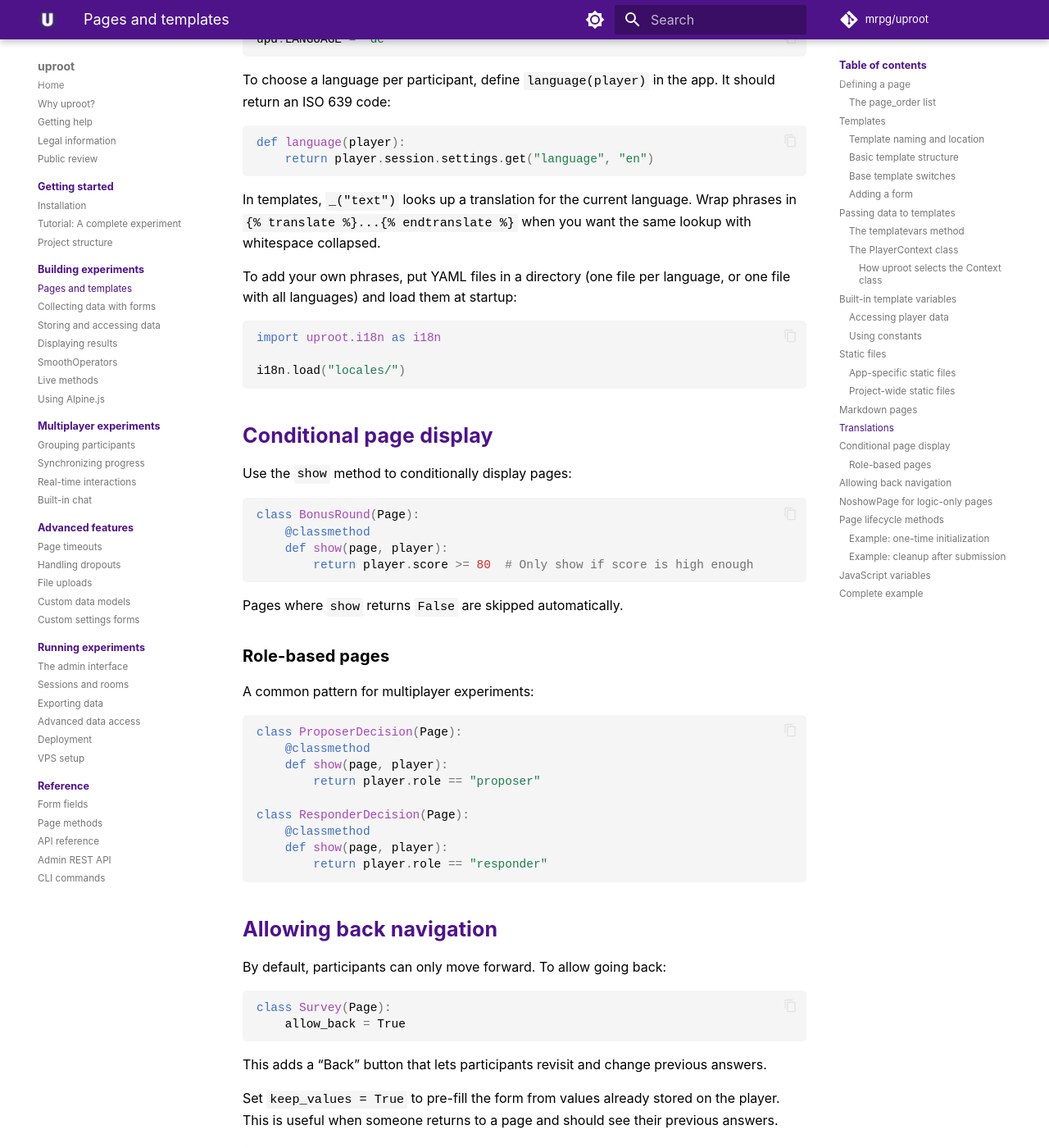
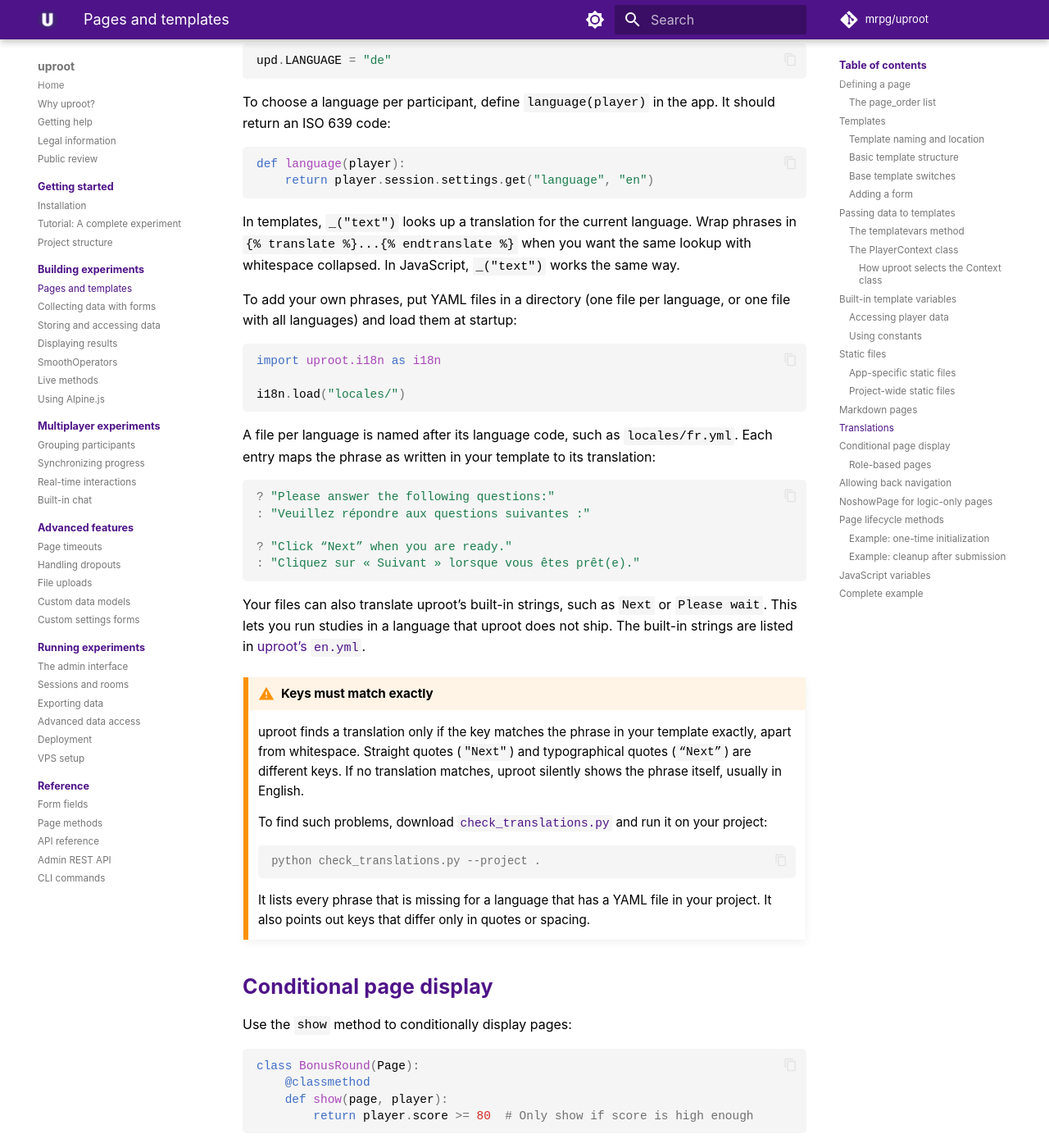
Before and after one commit to mrpg/uproot-docs, an MkDocs documentation site: the page built from docs/building/pages.md, in a window 1280 px wide and 1400 px high, scrolled down 8541 px. Shown: the whole window at 82% size. Built offline with MkDocs 1.6.1 and Material for MkDocs 9.7.7, drawn with Linux system fonts in a browser that asks for light colours; some web fonts are replaced; comment, search, counter and statistics services are not loaded; some of the changed text lies outside the part shown.

Commit message:
Expand the translations section
Add French to the built-in languages, show the format of translation
files, explain that project files can translate built-in strings, and
warn that keys must match exactly, with check_translations.py --project
to find mismatches.

````diff
--- a/docs/building/pages.md
+++ b/docs/building/pages.md
@@ -338,7 +338,7 @@ class Welcome(Page):
 
 ## Translations
 
-uproot’s built-in interface strings ship in English (`en`), German (`de`), Spanish (`es`), and Japanese (`ja`). Set the default in `main.py`:
+uproot’s built-in interface strings ship in English (`en`), French (`fr`), German (`de`), Spanish (`es`), and Japanese (`ja`). This includes buttons, wait pages, and error messages of forms. Set the default in `main.py`:
 
 ```python
 upd.LANGUAGE = "de"
@@ -351,7 +351,7 @@ def language(player):
     return player.session.settings.get("language", "en")
 ```
 
-In templates, `_("text")` looks up a translation for the current language. Wrap phrases in `{% translate %}...{% endtranslate %}` when you want the same lookup with whitespace collapsed.
+In templates, `_("text")` looks up a translation for the current language. Wrap phrases in `{% translate %}...{% endtranslate %}` when you want the same lookup with whitespace collapsed. In JavaScript, `_("text")` works the same way.
 
 To add your own phrases, put YAML files in a directory (one file per language, or one file with all languages) and load them at startup:
 
@@ -360,6 +360,29 @@ import uproot.i18n as i18n
 
 i18n.load("locales/")
 ```
+
+A file per language is named after its language code, such as `locales/fr.yml`. Each entry maps the phrase as written in your template to its translation:
+
+```yaml
+? "Please answer the following questions:"
+: "Veuillez répondre aux questions suivantes :"
+
+? "Click “Next” when you are ready."
+: "Cliquez sur « Suivant » lorsque vous êtes prêt(e)."
+```
+
+Your files can also translate uproot’s built-in strings, such as `Next` or `Please wait`. This lets you run studies in a language that uproot does not ship. The built-in strings are listed in [uproot’s `en.yml`](https://github.com/mrpg/uproot/blob/main/src/uproot/default/locales/en.yml).
+
+!!! warning "Keys must match exactly"
+    uproot finds a translation only if the key matches the phrase in your template exactly, apart from whitespace. Straight quotes (`"Next"`) and typographical quotes (`“Next”`) are different keys. If no translation matches, uproot silently shows the phrase itself, usually in English.
+
+    To find such problems, download [`check_translations.py`](https://github.com/mrpg/uproot/blob/main/check_translations.py) and run it on your project:
+
+    ```console
+    python check_translations.py --project .
+    ```
+
+    It lists every phrase that is missing for a language that has a YAML file in your project. It also points out keys that differ only in quotes or spacing.
 
 ## Conditional page display
 
````
Also changed, not shown: AGENTS.md (+1 -1 lines), docs/getting-started/project-structure.md (+1 -1 lines).
